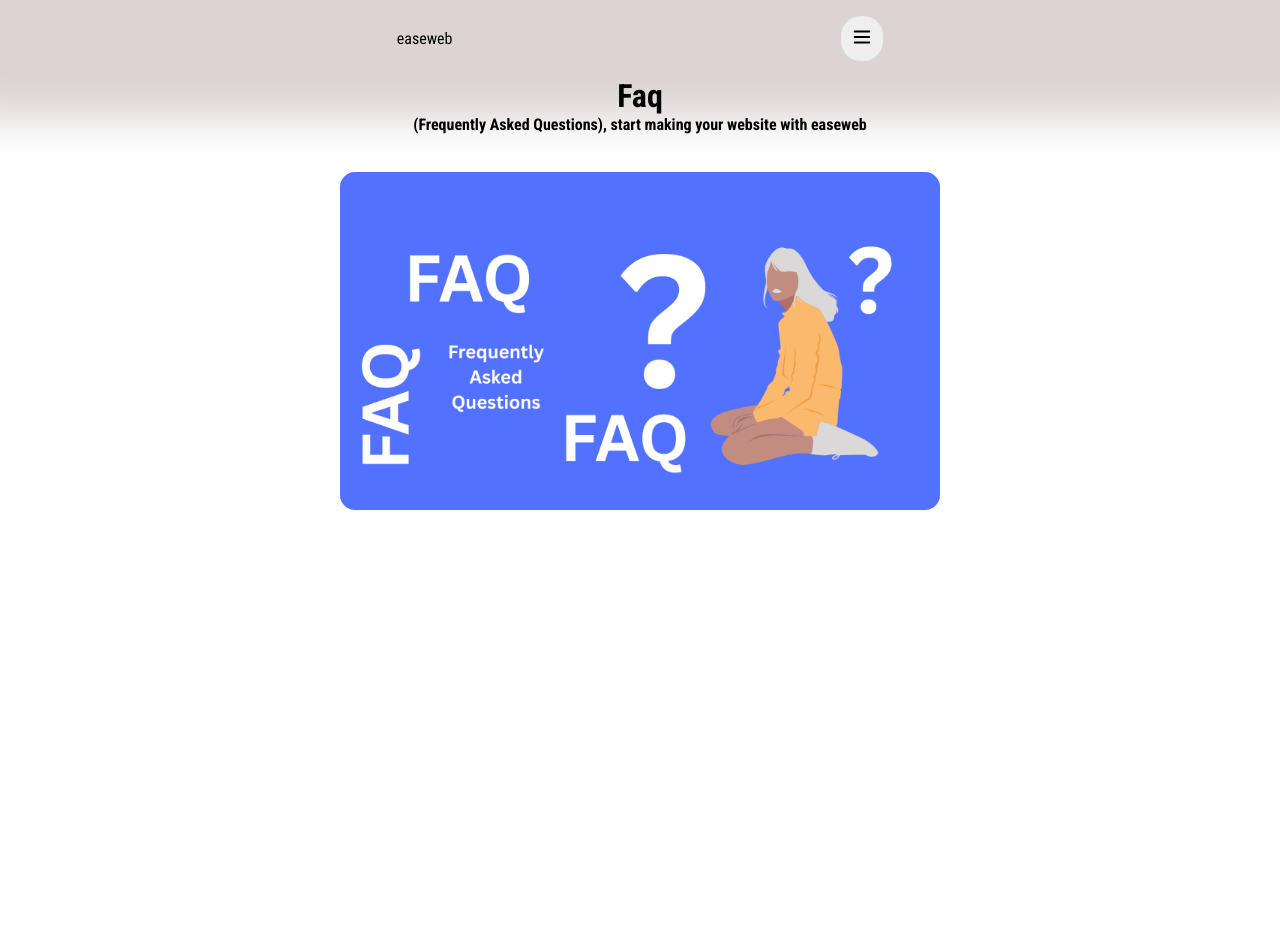
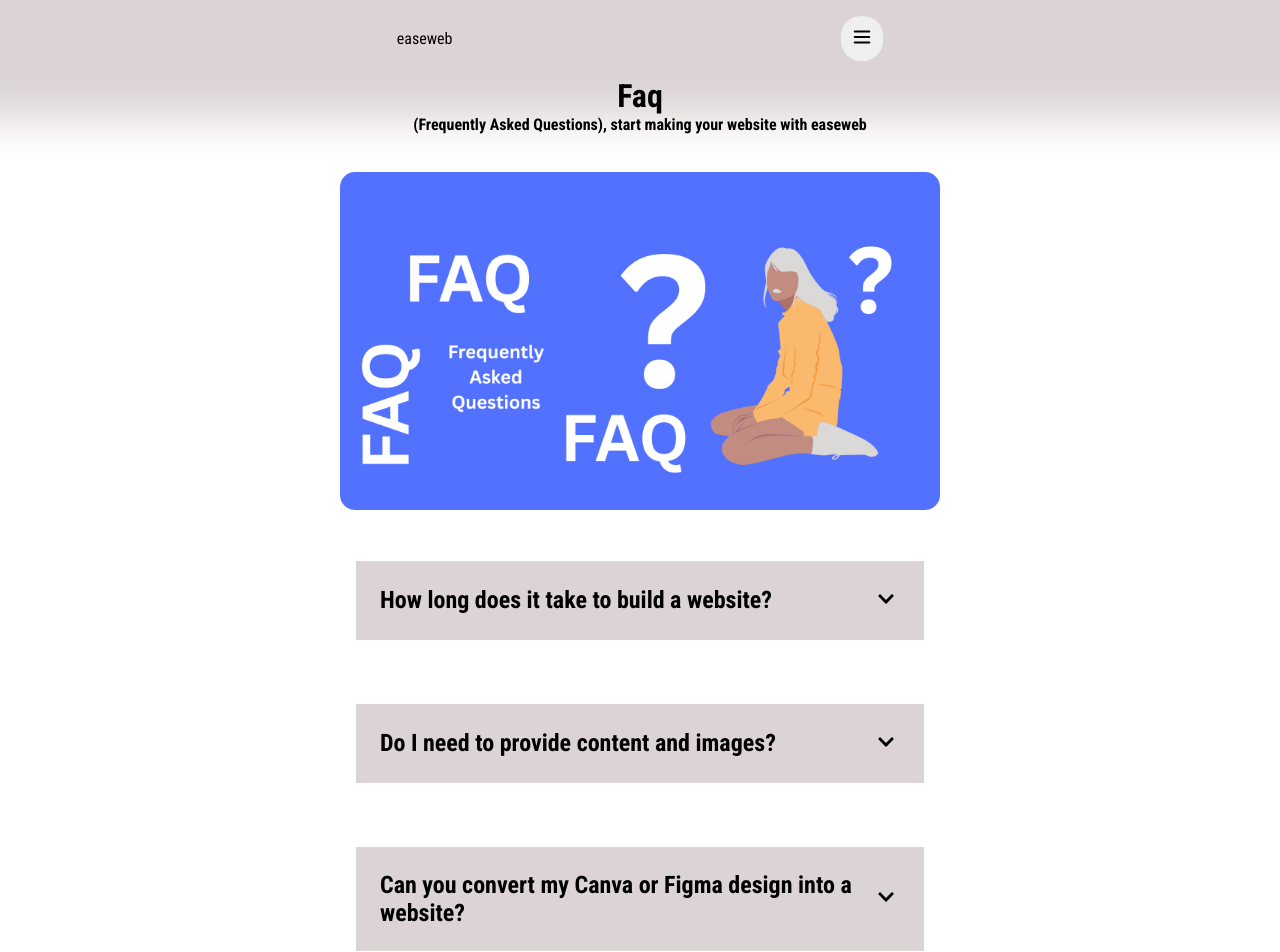
Before and after one commit to nik-89hil/easeweb, a React (Vite) app: page /faq in a window 1280 px wide. Shown: the top 952 px of the page. Before the commit the page ends 800 px from the top, so only its background shows below. Built offline with nearby package versions, Linux system fonts and the light colour scheme.

Commit message:
faq questions added

```diff
--- a/src/components/Faq.jsx
+++ b/src/components/Faq.jsx
@@ -1,9 +1,35 @@
 import React from 'react'
 import {motion} from "framer-motion"
 import FAQ from "../assets/faq.png"
+import { Fcreate } from './Fcreate';
 
 
 export const Faq = () => {
+
+  const fa = [
+    {
+      ques:"How long does it take to build a website?",
+      ans:"Timelines vary depending on the project's complexity, but most websites are completed within 1 to 3 weeks. We'll provide a clear schedule after understanding your requirements."
+    },
+    {
+      ques:"Do I need to provide content and images?",
+      ans:"Yes, we recommend you provide your own content to ensure it's accurate and aligned with your brand. However, we can also assist with copywriting and stock imagery if needed."
+    },
+    {
+      ques:"Can you convert my Canva or Figma design into a website?",
+      ans:"Absolutely. We specialize in transforming Canva and Figma designs into responsive, SEO-friendly websites while maintaining visual accuracy."
+    },
+    {
+      ques:"Will my website be mobile-friendly?",
+      ans:"Yes, every website we build is fully responsive and optimized to work seamlessly on all devices — phones, tablets, and desktops."
+    },
+    {
+      ques:"Do you offer ongoing support and maintenance?",
+      ans:"Yes. We offer flexible maintenance plans that include updates, backups, security checks, and performance monitoring to keep your website running smoothly."
+    }
+  ];
+
+
   return (
     <>
     <div className="box">
@@ -36,6 +62,16 @@ export const Faq = () => {
           <br />
           <img src={FAQ} alt="faq.png" className='aboutImg'/>
           <br />
+          {
+            fa.map((item,id)=>{
+              return (
+                <Fcreate key={id} ques={item.ques} ans={item.ans}/>
+              )
+            })
+          }
+          <br />
+          <br />
+
     </div>
 
 
--- /dev/null
+++ b/src/components/Fcreate.jsx
@@ -0,0 +1,76 @@
+import React from 'react'
+import { FaAngleUp } from "react-icons/fa6";
+import { FaChevronDown } from "react-icons/fa";
+
+import {motion, AnimatePresence} from "framer-motion"
+
+export const Fcreate = ({ ques, ans }) => {
+
+    const [visible, setVisible] = React.useState(false);
+
+
+
+
+    return (
+        <>
+            <div className="fa-box">
+                <motion.div className="fl" onClick={()=>setVisible(!visible)}
+                initial={{
+                    scale:1
+                }}
+
+                whileTap={{
+                    scale:0.9
+                }}
+
+
+
+
+                    >
+                    <h2>{ques}</h2>
+                    <p><button className='btn-fa' onClick={()=>setVisible(!visible)}>{(visible)?(<FaAngleUp  className='ic-fa' />):(<FaChevronDown className='ic-fa' />
+)}</button></p>
+                </motion.div>
+                <AnimatePresence>
+
+                {
+                    (visible) ? (
+                        <motion.div className="detail"
+
+                        initial={{
+                            opacity:0,
+                            y:-50
+                        }}
+                        animate={{
+                            opacity:1,
+                            y:0
+                        }}
+
+                        exit={{
+                            opacity:.2,
+                            y:-60
+                        }}
+
+                        transition={{
+                            duration:.7,
+                            delay:.2,
+                            ease:"easeInOut"
+                        }}
+
+
+
+                        >
+                            <h4>
+                                {ans}
+                            </h4>
+                        </motion.div>
+
+                    ) : (null)
+                }
+
+                </AnimatePresence>
+            </div>
+
+        </>
+    )
+}
--- a/src/index.css
+++ b/src/index.css
@@ -84,9 +84,39 @@
     text-decoration: underline;
 }
 
+.fa-box{
+    width: 600px;
+    margin: 1rem;
+    transition: all 1s linear;
+}
+.fa-box .fl{
+    background-color: var(--secCol);
+    padding: 1.5rem;
+    margin: 1rem;
+    display: flex;
+    justify-content: space-between;
+    align-items: center;
+    cursor: pointer;
+}
+
+.fa-box .detail{
+    padding: 1rem;
+    border: 2px solid var(--secCol);
+    border-radius: 15px;
+}
+
+.btn-fa{
+    background-color: transparent;
+}
+
+.ic-fa{
+    font-size: 18px;
+}
+
 
 @media screen and (max-width:610px){
     .aboutImg{
         width: 100%;
+        border-radius: 0;
     }
 }
```
